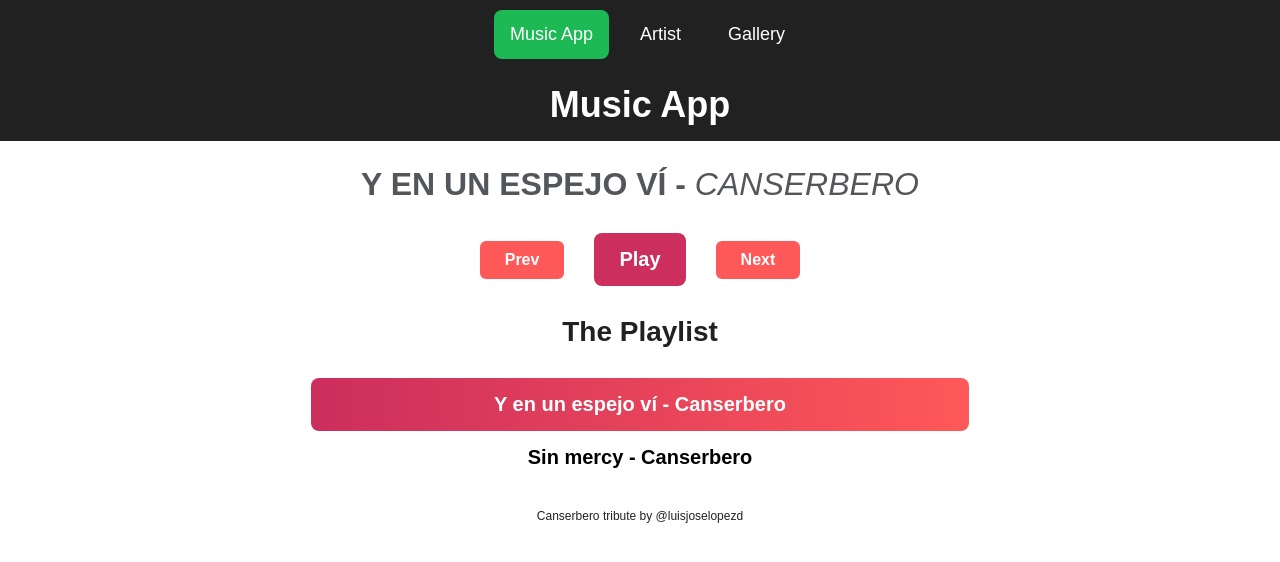
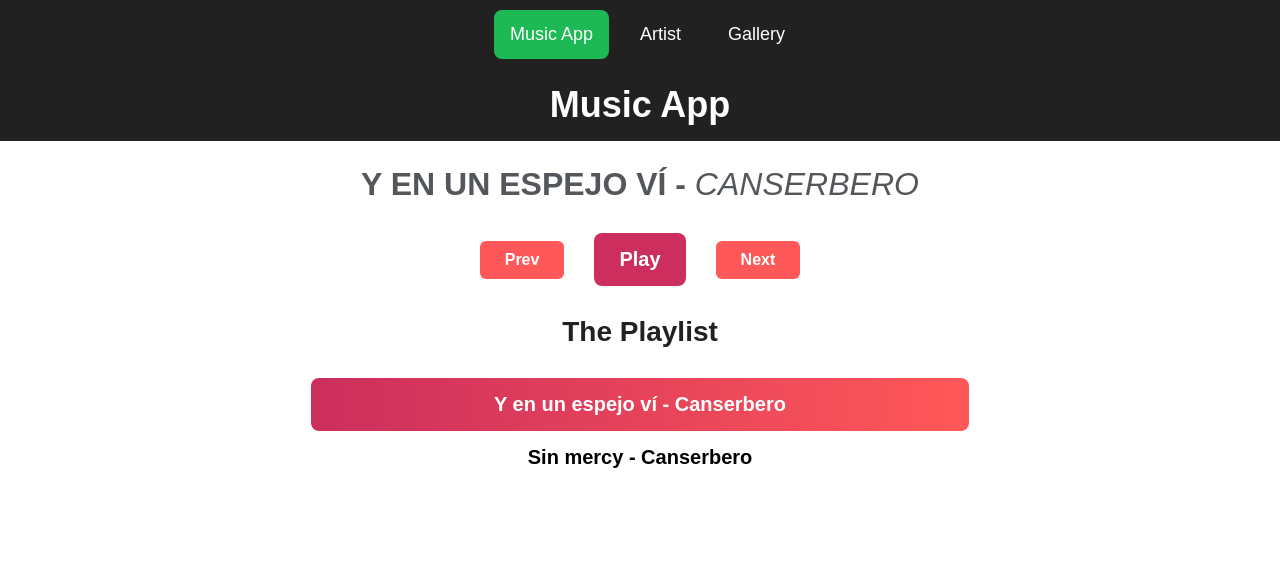
Before and after one commit to LuisJoseLopezD/music-app-vuejs, a Vue app: page /MusicApp in a window 1280 px wide. Shown: the top 562 px of the page. Built offline with nearby package versions, Linux system fonts and the light colour scheme.

Commit message:
Update MusicApp.vue

```diff
--- a/src/components/MusicApp.vue
+++ b/src/components/MusicApp.vue
@@ -23,8 +23,6 @@
   			</button>
   		</section>
   	</main>
-
-  	<footer>Canserbero tribute by @luisjoselopezd</footer>
 
   </div>
 
@@ -222,10 +220,4 @@ export default {
 		border-radius: 8px;
 	}
 
-	footer {
-		text-align: center;
-		font-size: 12px;
-		color: #212121;
-	}
-
 </style>
```
